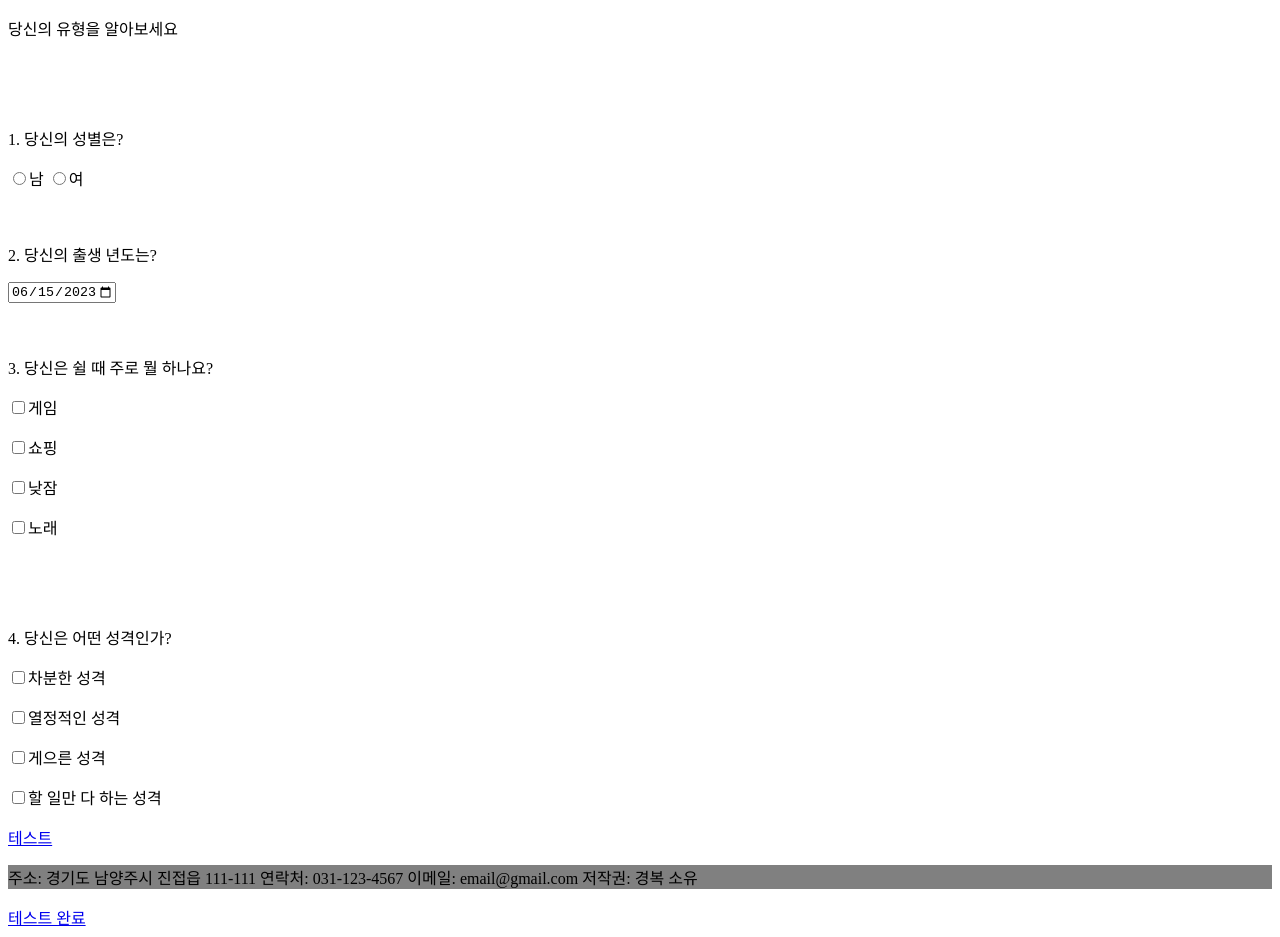
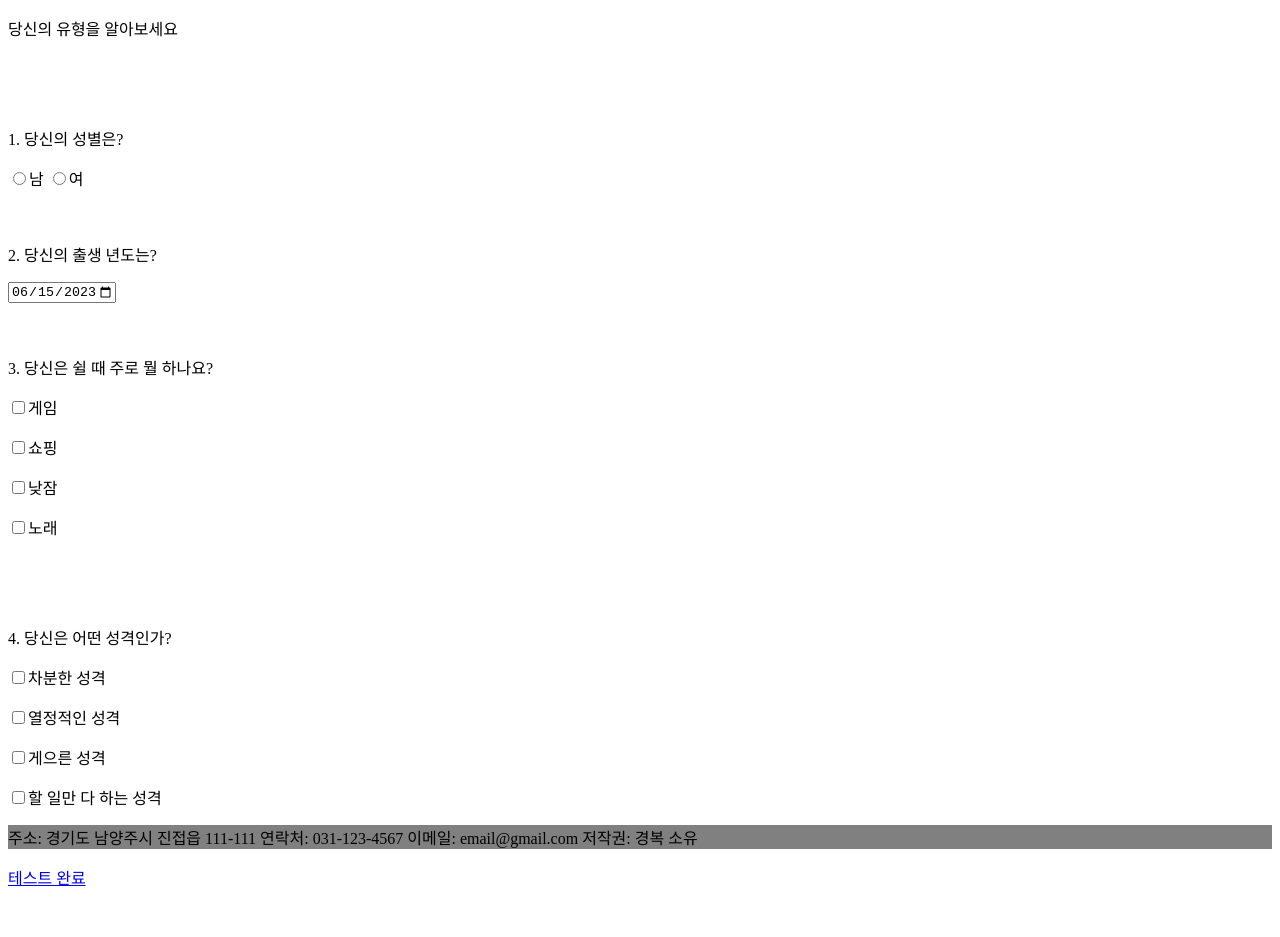
Before and after one commit to RUCQUE/2301103, a plain HTML site: page 첫번째 페이지.html in a window 1280 px wide. After the commit the page ends 897 px from the top, so only its background shows below. Drawn offline with Linux system fonts and the light colour scheme.

Commit message:
Add files via upload

```diff
--- a/첫번째 페이지.html
+++ b/첫번째 페이지.html
@@ -28,8 +28,6 @@
         <p><input type="checkbox" name="h">할 일만 다 하는 성격</p>
     </section>
 
-    <a href="첫번째 페이지.html">테스트</a>
-
     <footer >
         <p style="background-color: gray;">주소: 경기도 남양주시 진접읍 111-111
             연락처: 031-123-4567
```
